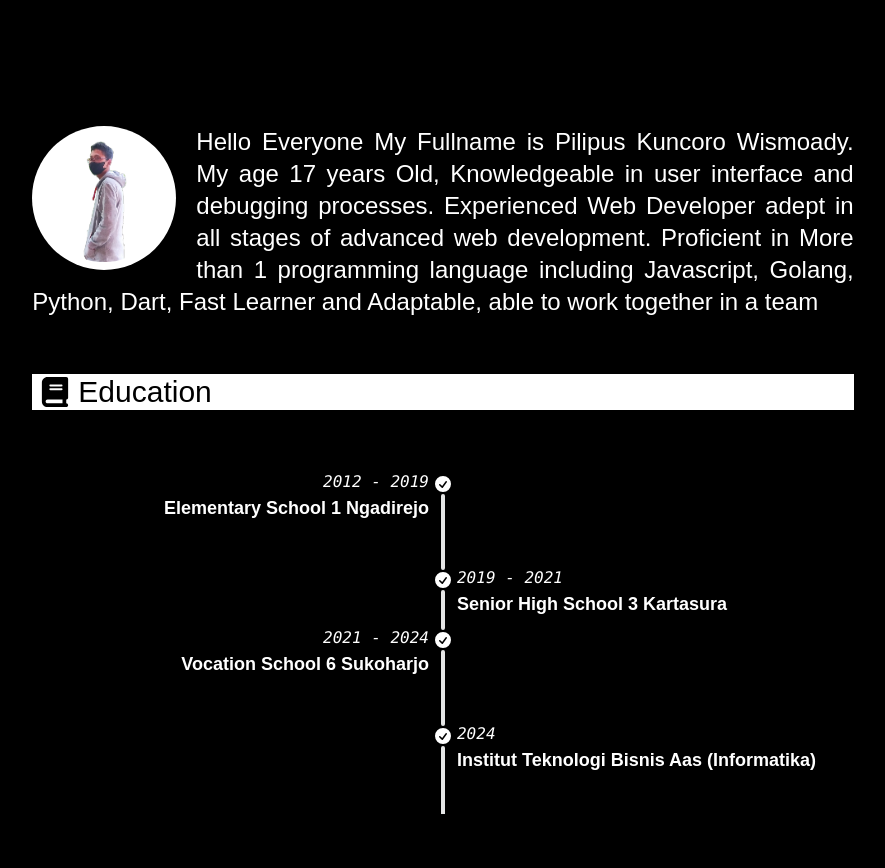
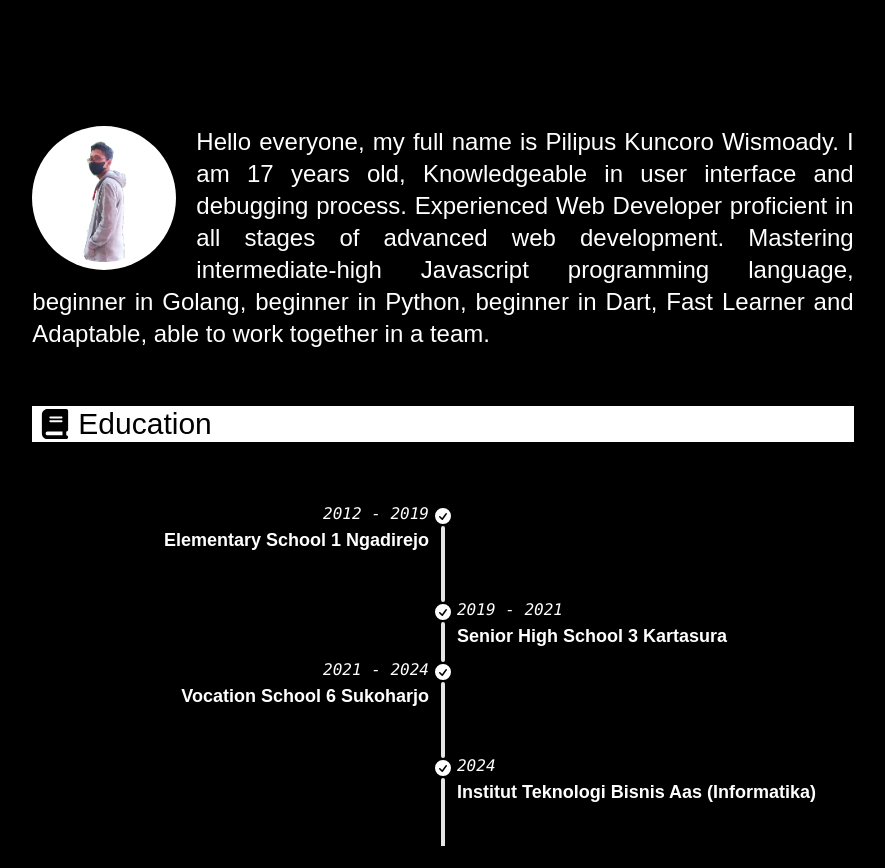
Before and after one commit to PILIPSCODE/PortFolioWebNew, a Next.js app: page / in a window 1280 px wide. Shown: the part 962-1830 px from the top of the page, without its empty margins (197-1082 px from the left). Built offline with nearby package versions, Linux system fonts and the light colour scheme; no server answers; the database is empty; a web font is replaced by a local one.

Commit message:
style: Fix more style in project

```diff
--- a/components/Aboutme/Aboutme.tsx
+++ b/components/Aboutme/Aboutme.tsx
@@ -32,9 +32,8 @@ const Aboutme = () => {
                     <div className='relative w-28 sm:h-36 sm:w-36 h-28' style={{ float: 'left', marginRight: '20px' }}>
                         <Image fill alt='person' src={"/pilips.png"} className=" p-2 bg-white rounded-full" />
                     </div>
-                    <h1 className='md:text-2xl text-base text-justify '>Hello Everyone My Fullname is Pilipus Kuncoro Wismoady. My age {age} years Old,
-                        Knowledgeable in user interface and debugging processes. Experienced Web Developer adept in all stages of advanced web development. Proficient in
-                        More than 1 programming language including Javascript, Golang, Python, Dart, Fast Learner and Adaptable, able to work together in a team
+                    <h1 className='md:text-2xl text-base text-justify '>
+                        Hello everyone, my full name is Pilipus Kuncoro Wismoady. I am {age} years old, Knowledgeable in user interface and debugging process. Experienced Web Developer proficient in all stages of advanced web development.  Mastering intermediate-high Javascript programming language, beginner in Golang, beginner in Python, beginner in Dart, Fast Learner and Adaptable, able to work together in a team.
                     </h1>
 
                     {/* <Skills /> */}
--- a/components/Project/Project.tsx
+++ b/components/Project/Project.tsx
@@ -13,8 +13,8 @@ const Project = async () => {
                     {DataProject?.map((e, index) => (
                         e.img !== null ?
                             <div key={e.id} className="card  bg-base-100 shadow-lg rounded-lg shadow-white focus-within:outline-orange-500 focus-within:shadow-orange-500 outline">
-                                <figure className=' relative h-64'>
-                                    <Image src={e.img} alt='card-img' fill className='object-cover' />
+                                <figure className=' relative '>
+                                    <Image src={e.img} alt='card-img' width={864} height={448} className='object-contain' />
                                     <div className='h-full w-full text-2xl focus-within:opacity-100  absolute flex justify-center items-center bg-black/50 opacity-0 duration-300 hover:opacity-100'>
                                         <div className=' flex gap-4 p-2 bg-white rounded-3xl text-black'>
                                             <Link className={`${e.link !== ""? "" : "text-red-600 pointer-events-none"}`} href={e.link}><FaEye /></Link>
```
